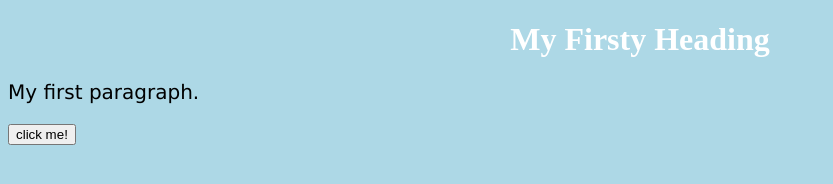
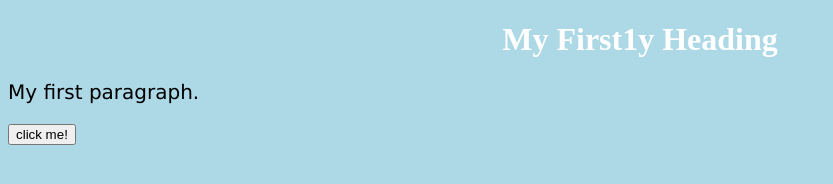
Before and after one commit to michael7943/chromedeveloper, a plain HTML site: page index.html in a window 1280 px wide. Shown: the whole page, without its empty margins (0-833 px from the left). Drawn offline with Linux system fonts and the light colour scheme.

Commit message:
commit 10 28

```diff
--- a/index.html
+++ b/index.html
@@ -8,7 +8,7 @@
 
 <body>
 
-<h1>My Firsty Heading</h1>
+<h1>My First1y Heading</h1>
 <p>My first paragraph.</p>
 
 <button type="button" onclick="onClickEvent()">click me!</button>
```
